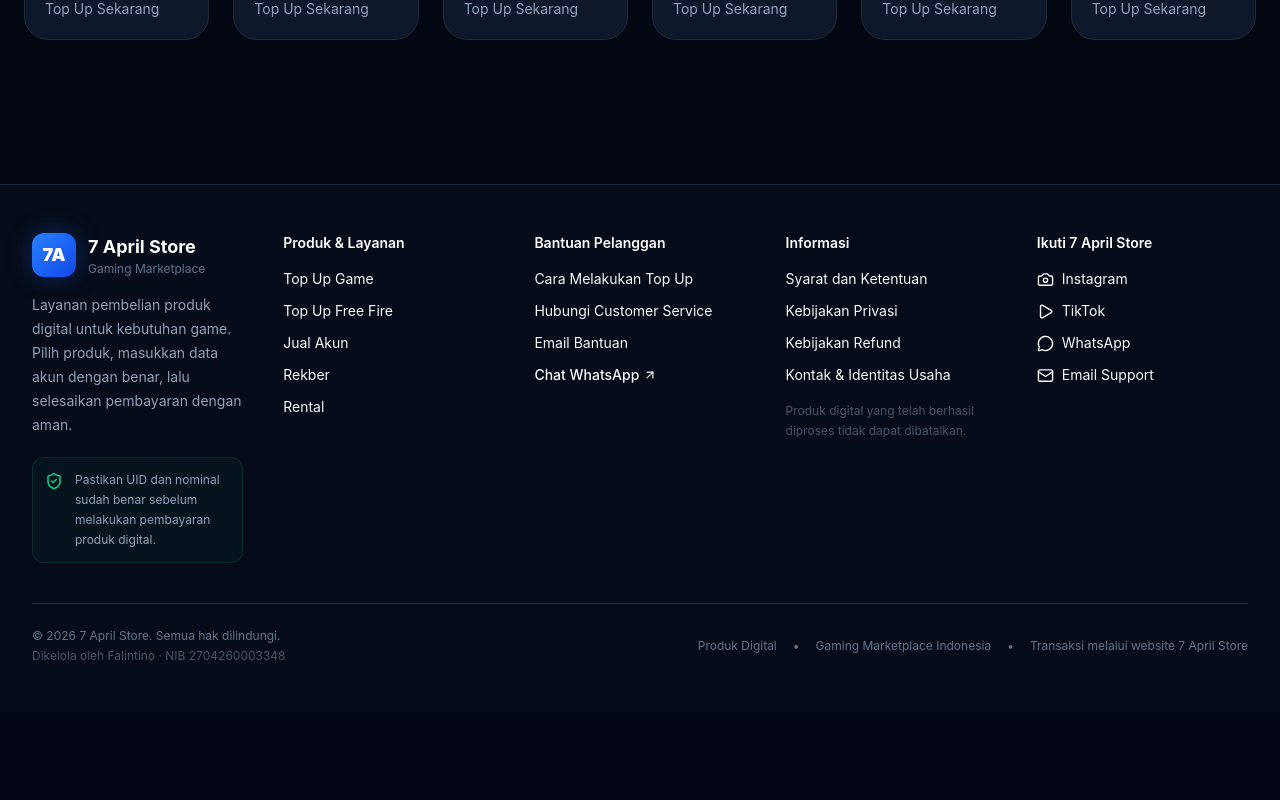
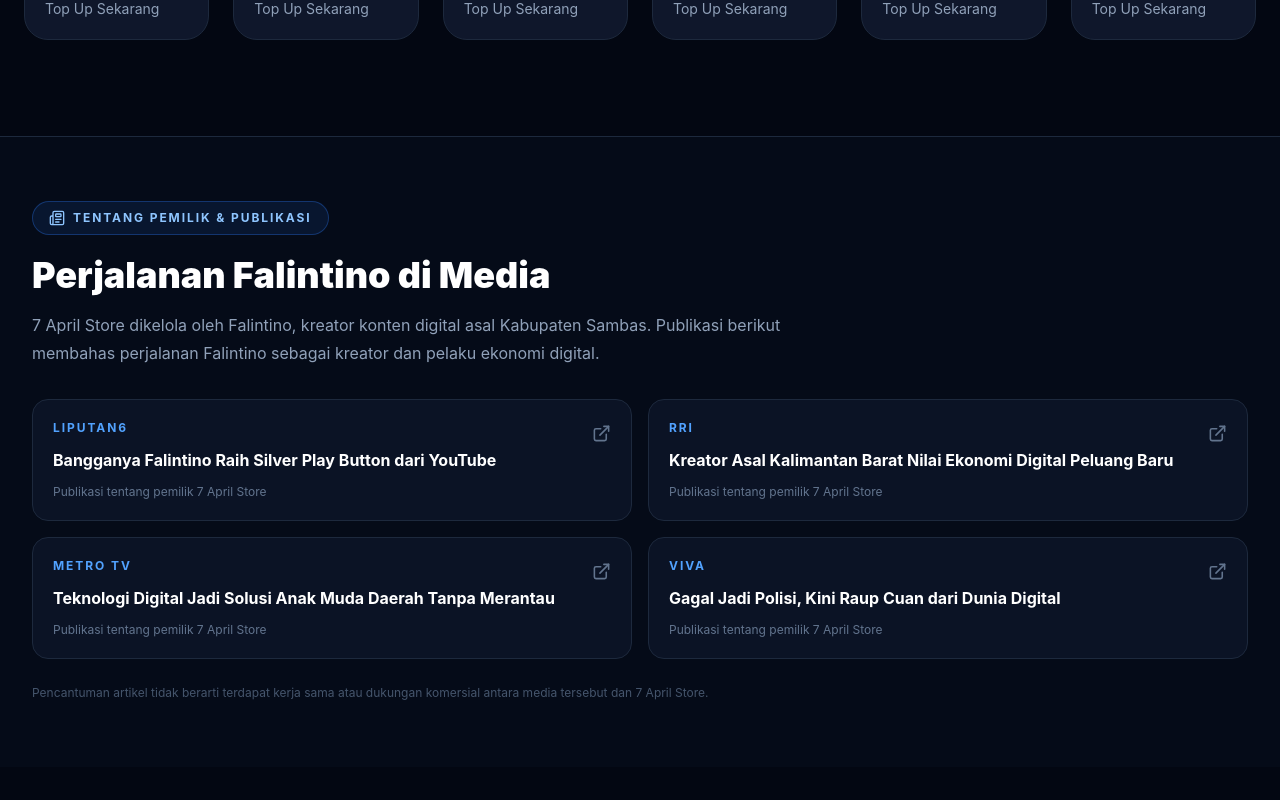
Before and after one commit to falintino/7-april-store, a Next.js app: page / in a window 1280 px wide. Shown: the part 2940-3740 px from the top of the page. Before the commit the page ends 3652 px from the top, so only its background shows below. Built offline with nearby package versions, Linux system fonts and the light colour scheme; no server answers.

Commit message:
Add verified owner media publications

```diff
--- a/app/page.tsx
+++ b/app/page.tsx
@@ -2,7 +2,9 @@ import Link from "next/link";
 import {
   ArrowUpRight,
   Camera,
+  ExternalLink,
   Mail,
+  Newspaper,
   MessageCircle,
   Play,
   ShieldCheck,
@@ -16,6 +18,29 @@ import GamesGrid from "@/components/games/GamesGrid";
 
 const whatsappUrl = "https://wa.me/6285960237306";
 
+const ownerPress = [
+  {
+    outlet: "Liputan6",
+    title: "Bangganya Falintino Raih Silver Play Button dari YouTube",
+    href: "https://www.liputan6.com/showbiz/read/7893513/bangganya-falintino-raih-silver-play-button-dari-youtube-tepis-stigma-main-game-tak-bermanfaat",
+  },
+  {
+    outlet: "RRI",
+    title: "Kreator Asal Kalimantan Barat Nilai Ekonomi Digital Peluang Baru",
+    href: "https://rri.co.id/jakarta/ekonomi/umkm/2508921/kreator-asal-kalimantan-barat-nilai-ekonomi-digital-peluang-baru-bagi-anak-muda",
+  },
+  {
+    outlet: "Metro TV",
+    title: "Teknologi Digital Jadi Solusi Anak Muda Daerah Tanpa Merantau",
+    href: "https://www.metrotvnews.com/read/bVDCP1BJ-teknologi-digital-jadi-solusi-anak-muda-daerah-tanpa-merantau",
+  },
+  {
+    outlet: "VIVA",
+    title: "Gagal Jadi Polisi, Kini Raup Cuan dari Dunia Digital",
+    href: "https://techno.viva.co.id/platform/30678-gagal-jadi-polisi-pemuda-kalbar-ini-kini-raup-cuan-dari-dunia-digital",
+  },
+];
+
 export default function Home() {
   return (
     <main className="bg-[#030712]">
@@ -24,6 +49,58 @@ export default function Home() {
       <QuickMenu />
       <ServicesGrid />
       <GamesGrid />
+
+      <section className="border-t border-slate-800 bg-[#050b18] py-16">
+        <div className="mx-auto max-w-7xl px-5 sm:px-8">
+          <div className="max-w-3xl">
+            <div className="inline-flex items-center gap-2 rounded-full border border-blue-500/30 bg-blue-500/10 px-4 py-2 text-xs font-bold uppercase tracking-[0.16em] text-blue-300">
+              <Newspaper size={16} />
+              Tentang Pemilik & Publikasi
+            </div>
+            <h2 className="mt-5 text-3xl font-black text-white sm:text-4xl">
+              Perjalanan Falintino di Media
+            </h2>
+            <p className="mt-4 leading-7 text-slate-400">
+              7 April Store dikelola oleh Falintino, kreator konten digital asal
+              Kabupaten Sambas. Publikasi berikut membahas perjalanan Falintino
+              sebagai kreator dan pelaku ekonomi digital.
+            </p>
+          </div>
+
+          <div className="mt-8 grid gap-4 md:grid-cols-2">
+            {ownerPress.map((article) => (
+              <a
+                key={article.href}
+                href={article.href}
+                target="_blank"
+                rel="noreferrer"
+                className="group flex items-start justify-between gap-5 rounded-2xl border border-slate-800 bg-slate-900/70 p-5 transition hover:border-blue-500/40 hover:bg-blue-500/5"
+              >
+                <div>
+                  <p className="text-xs font-bold uppercase tracking-[0.16em] text-blue-400">
+                    {article.outlet}
+                  </p>
+                  <h3 className="mt-3 font-bold leading-6 text-white">
+                    {article.title}
+                  </h3>
+                  <p className="mt-3 text-xs text-slate-500">
+                    Publikasi tentang pemilik 7 April Store
+                  </p>
+                </div>
+                <ExternalLink
+                  size={19}
+                  className="mt-1 shrink-0 text-slate-500 transition group-hover:text-blue-400"
+                />
+              </a>
+            ))}
+          </div>
+
+          <p className="mt-6 text-xs leading-5 text-slate-600">
+            Pencantuman artikel tidak berarti terdapat kerja sama atau dukungan
+            komersial antara media tersebut dan 7 April Store.
+          </p>
+        </div>
+      </section>
 
       <footer className="mt-12 border-t border-slate-800 bg-[#050b18]">
         <div className="mx-auto max-w-7xl px-5 py-12 sm:px-8">
```
